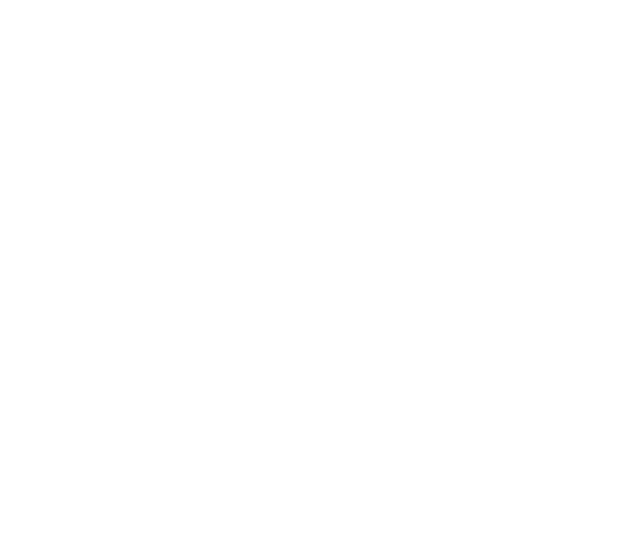
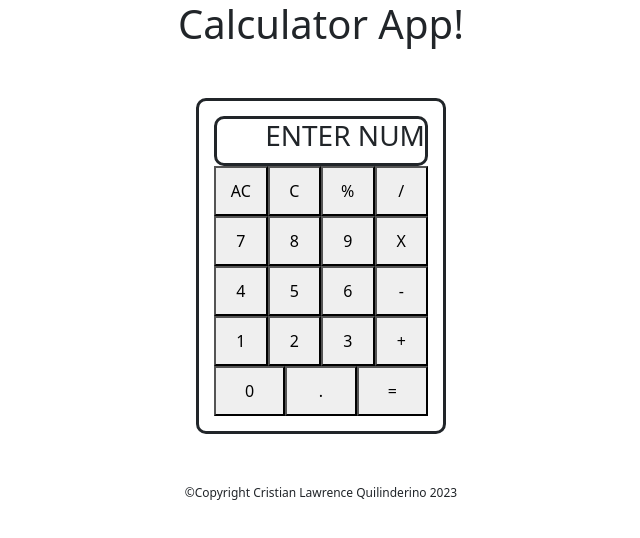
Before and after one commit to Cquilinderino/Calculator, a plain HTML site: page index.html in a window 1280 px wide. Shown: the whole page, without its empty margins (319-959 px from the left). Drawn offline with nearby package versions, Linux system fonts and the light colour scheme.

Commit message:
html elements and CSS added

```diff
--- a/index.html
+++ b/index.html
@@ -1,11 +1,55 @@
 <!DOCTYPE html>
 <html lang="en">
 <head>
-    <meta charset="UTF-8">
-    <meta name="viewport" content="width=device-width, initial-scale=1.0">
-    <title>Document</title>
+  <meta charset="UTF-8">
+  <meta name="viewport" content="width=device-width, initial-scale=1.0">
+  <title>Document</title>
+  <link href="https://cdn.jsdelivr.net/npm/bootstrap@5.3.0/dist/css/bootstrap.min.css" rel="stylesheet" integrity="sha384-9ndCyUaIbzAi2FUVXJi0CjmCapSmO7SnpJef0486qhLnuZ2cdeRhO02iuK6FUUVM" crossorigin="anonymous">
+  <link href="styles.css" rel="stylesheet">
+  <script src="script.js" defer></script>
 </head>
 <body>
-
+  <h1>Calculator App!</h1>
+  <div class="container">
+      <div id="display">
+        <h3>ENTER NUM</h3>
+      </div>
+      <div class="rows">
+        <button>AC</button>
+        <button>C</button>
+        <button>%</button>
+        <button>/</button>
+      </div>
+      <div class="rows">
+        <button>7</button>
+        <button>8</button>
+        <button>9</button>
+        <button>X</button>
+      </div>
+      <div class="rows">
+        <button>4</button>
+        <button>5</button>
+        <button>6</button>
+        <button>-</button>
+      </div>
+      <div class="rows">
+        <button>1</button>
+        <button>2</button>
+        <button>3</button>
+        <button>+</button>
+      </div>
+      <div class="rows">
+        <button>0</button>
+        <button>.</button>
+        <button>=</button>
+      </div>
+  </div>
+  <footer>&copy;Copyright Cristian Lawrence Quilinderino 2023</footer>
 </body>
 </html>
+<!--Needed buttons
+AC, C , %, /
+7, 8, 9, X
+4, 5, 6, -
+1, 2, 3, +
+0, ., =-->
--- /dev/null
+++ b/styles.css
@@ -0,0 +1,36 @@
+body {
+  text-align: center;
+}
+.container {
+  border-style: solid;
+  display: flex;
+  flex-direction: column;
+  width: 250px;
+  overflow: hidden;
+  border-radius: 10px;
+  padding: 15px;
+  margin-top: 50px;
+  margin-bottom: 50px;
+}
+#display {
+  display: flex;
+  border-style: solid;
+
+  height:50px;
+  border-radius: 10px;
+  overflow: hidden;
+  justify-content: end;
+  align-content: center;
+}
+.rows {
+  display: flex;
+  flex:1;
+  overflow: hidden;
+}
+footer {
+  font-size: 12px;
+}
+button {
+  width: 100%;
+  height: 50px
+}
```
